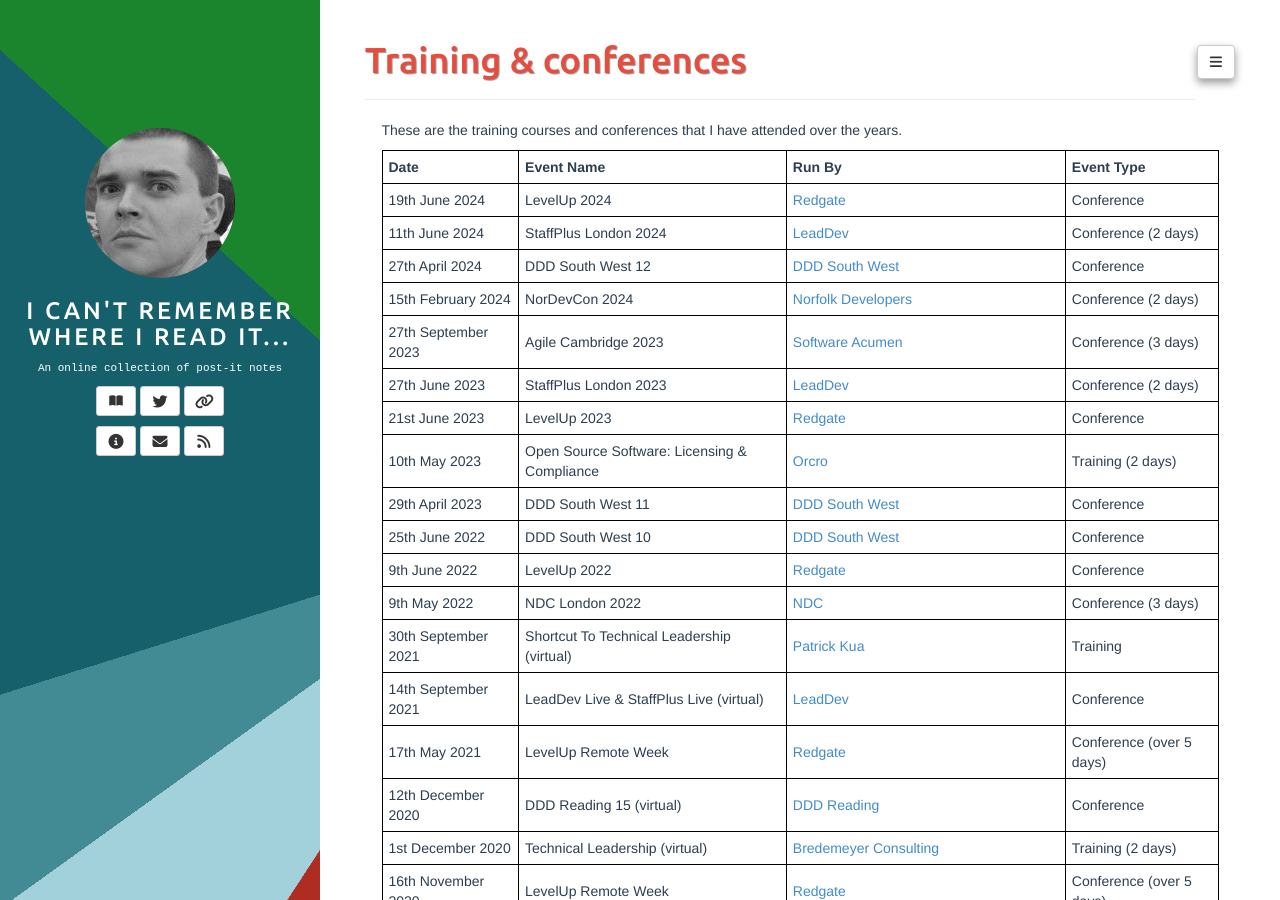
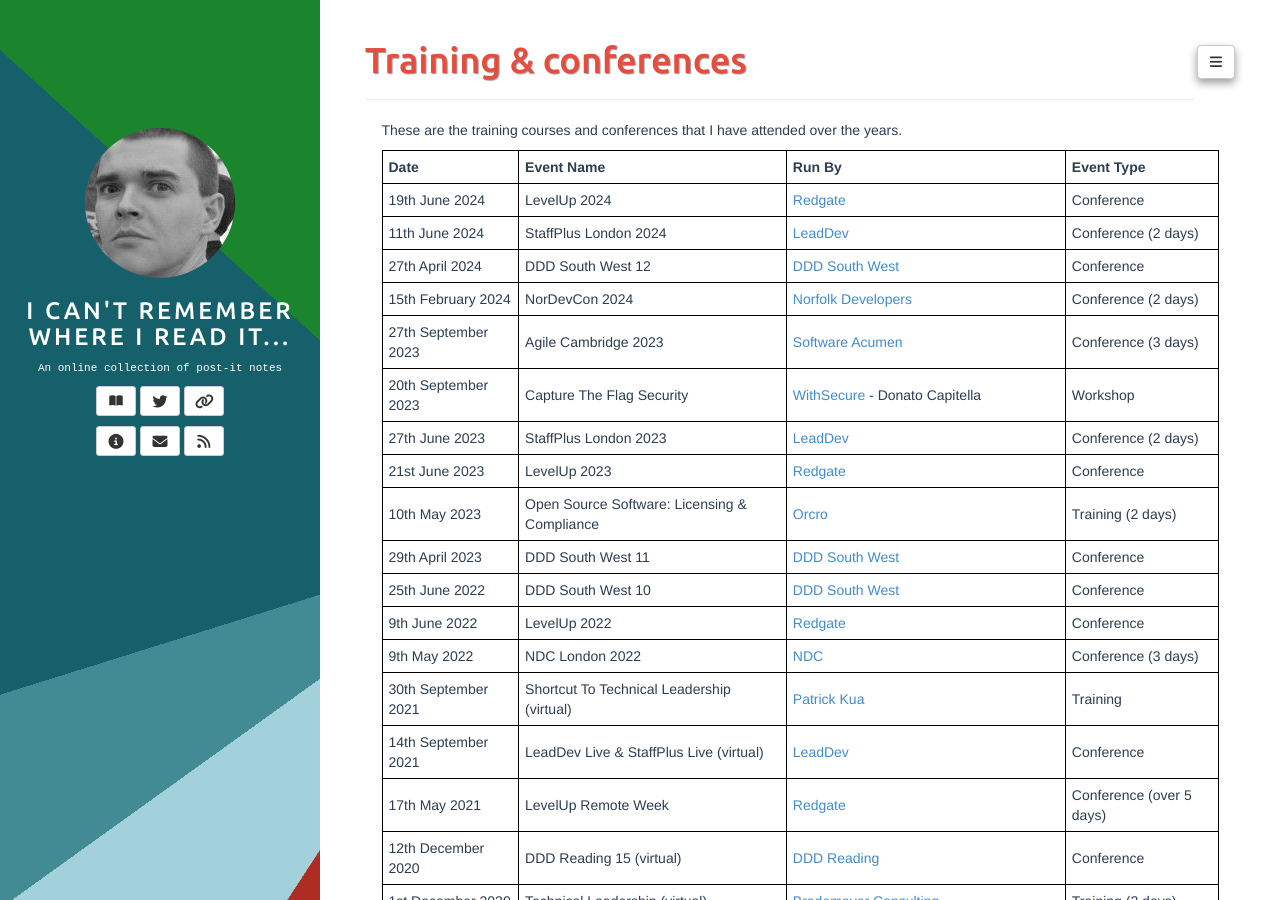
Before and after one commit to adrianbanks/adrianbanks.github.io, a Jekyll site: the page built from training.md, in a window 1280 px wide and 900 px high. Built offline with Jekyll 4.4.1, drawn with Linux system fonts in a browser that asks for light colours.

Commit message:
Add missing training

```diff
--- a/training.md
+++ b/training.md
@@ -12,6 +12,7 @@ These are the training courses and conferences that I have attended over the yea
 | 27th April 2024     | DDD South West 12                                  | [DDD South West][2]                                      | Conference               |
 | 15th February 2024  | NorDevCon 2024                                     | [Norfolk Developers][35]                                 | Conference (2 days)      |
 | 27th September 2023 | Agile Cambridge 2023                               | [Software Acumen][10]                                    | Conference (3 days)      |
+| 20th September 2023 | Capture The Flag Security                          | [WithSecure][36] - Donato Capitella                      | Workshop                 |
 | 27th June 2023      | StaffPlus London 2023                              | [LeadDev][29]                                            | Conference (2 days)      |
 | 21st June 2023      | LevelUp 2023                                       | [Redgate][22]                                            | Conference               |
 | 10th May 2023       | Open Source Software: Licensing & Compliance       | [Orcro][33]                                              | Training (2 days)        |
```
Also changed, not shown: other parts of training.md (+1 -0 lines).
